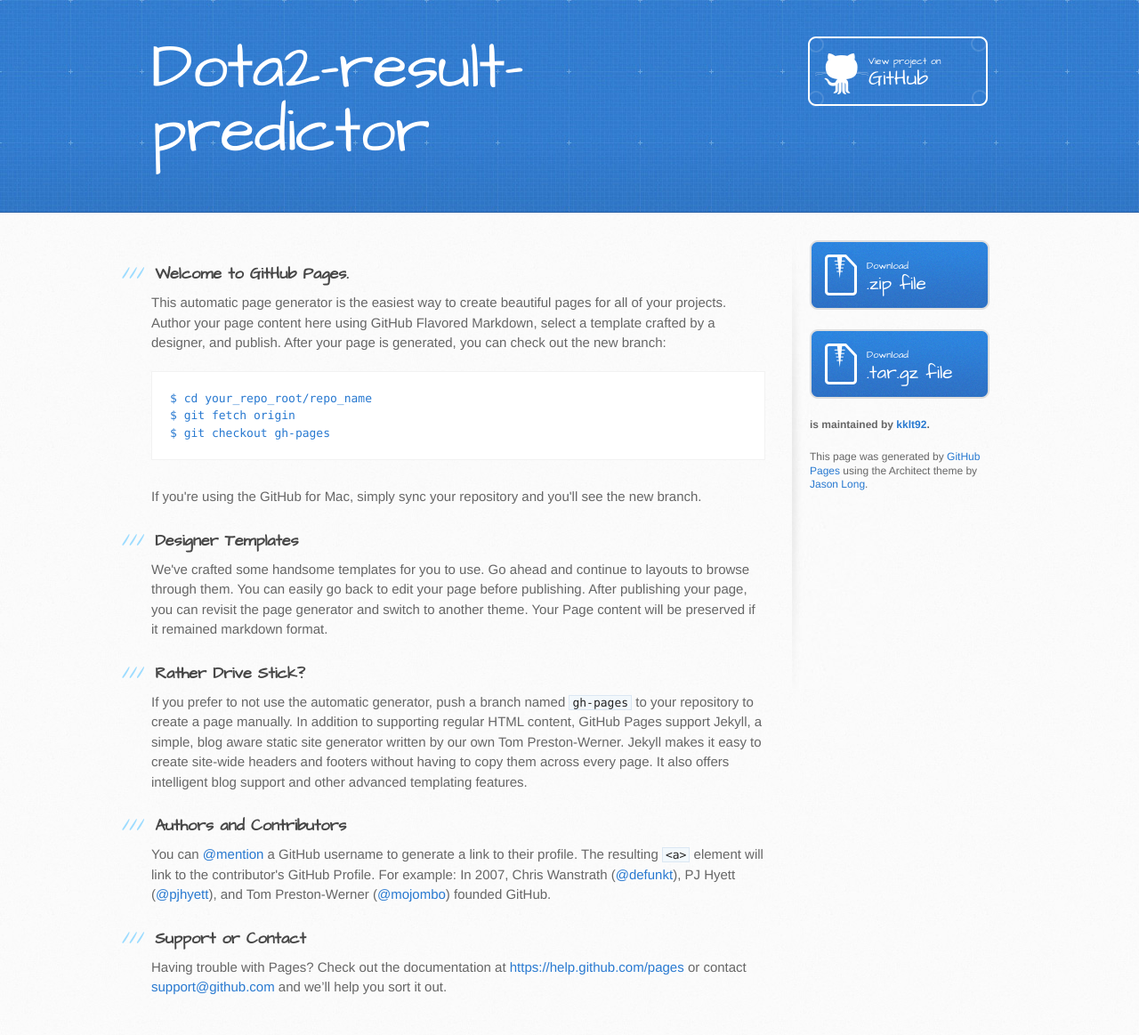
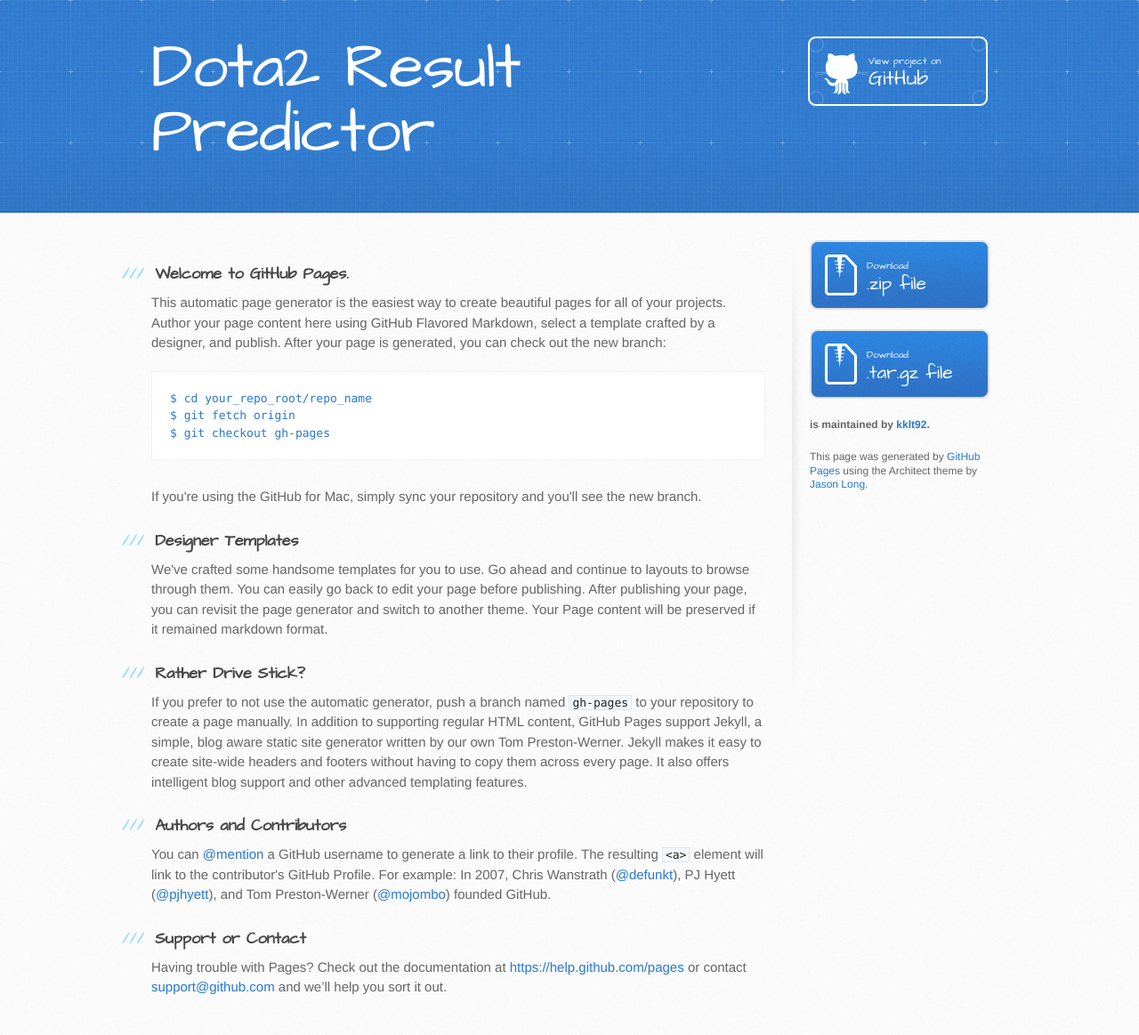
Before and after one commit to kklt92/dota2-result-predictor, a Jekyll site: the page index.html, which Jekyll copies as it is, in a window 1280 px wide. Shown: the whole page at 89% size. Built offline with Jekyll 4.4.1, drawn with Linux system fonts in a browser that asks for light colours.

```diff
--- a/index.html
+++ b/index.html
@@ -13,13 +13,13 @@
     <script src="//html5shiv.googlecode.com/svn/trunk/html5.js"></script>
     <![endif]-->
 
-    <title>Dota2-result-predictor by kklt92</title>
+    <title>Dota2 Result Predictor by kklt92</title>
   </head>
 
   <body>
     <header>
       <div class="inner">
-        <h1>Dota2-result-predictor</h1>
+        <h1>Dota2 Result Predictor</h1>
         <h2></h2>
         <a href="https://github.com/kklt92/dota2-result-predictor" class="button"><small>View project on</small> GitHub</a>
       </div>
```
Also changed, not shown: params.json (+1 -1 lines).
